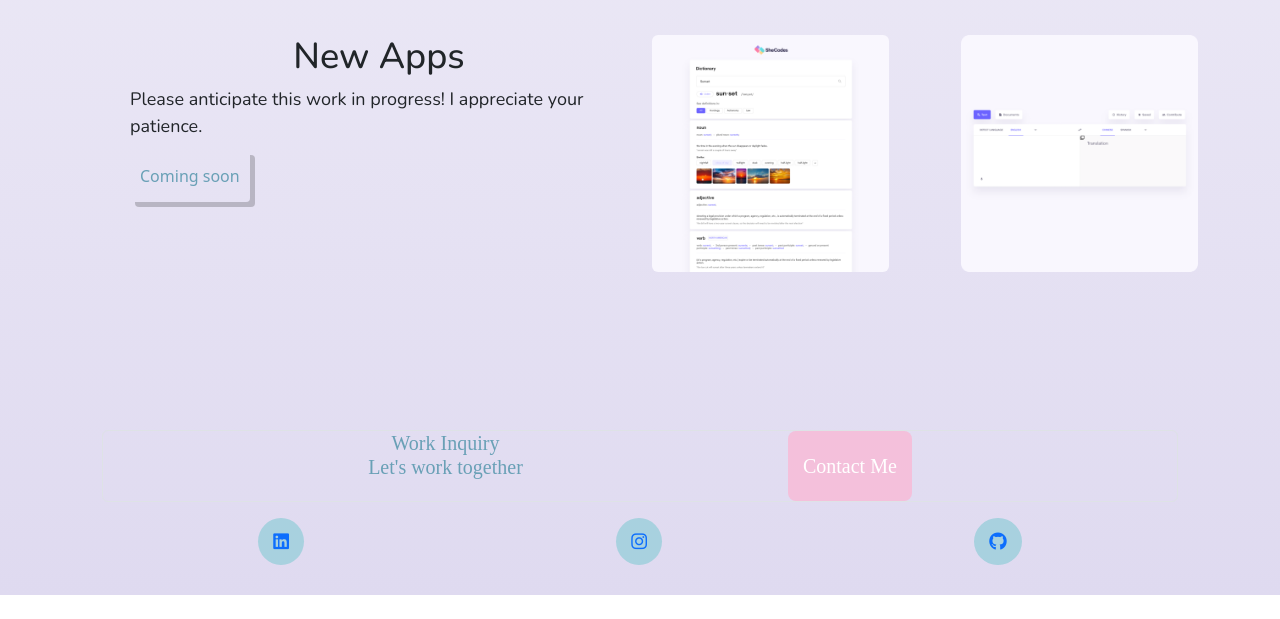
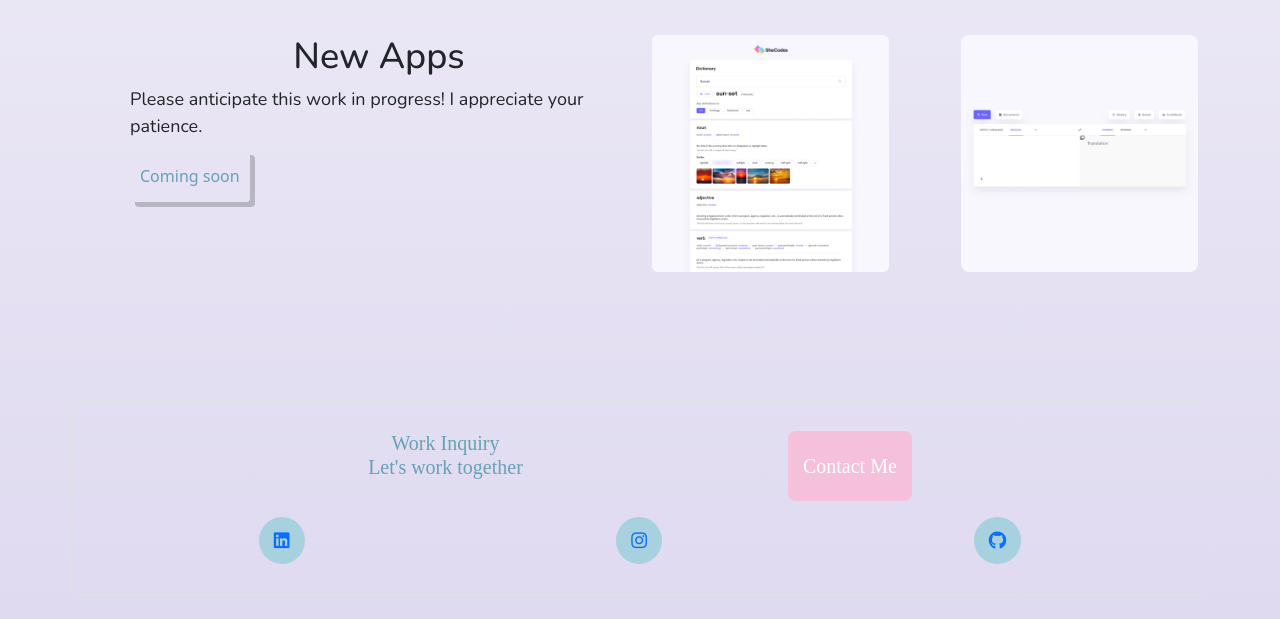
Before and after one commit to winnonay/Homepage, a plain HTML site: page index.html in a window 1280 px wide. Shown: the part 1203-1822 px from the top of the page. Before the commit the page ends 1798 px from the top, so only its background shows below. Drawn offline with nearby package versions, Linux system fonts and the light colour scheme.

Commit message:
update index footer border
update index footer border

```diff
--- a/index.html
+++ b/index.html
@@ -164,11 +164,9 @@
         </div>
       </div>
     </div>
-    <div class="container mb-4">
+    <div class="container mb-4 rounded border border-#447EAE">
       <footer>
-        <div
-          class="d-flex justify-content-evenly mb-3 rounded border border-#C2C2C2"
-        >
+        <div class="d-flex justify-content-evenly mb-3">
           <h3 class="inquiry" style="color: #69a0b6">
             Work Inquiry <br />Let's work together
           </h3>
```
